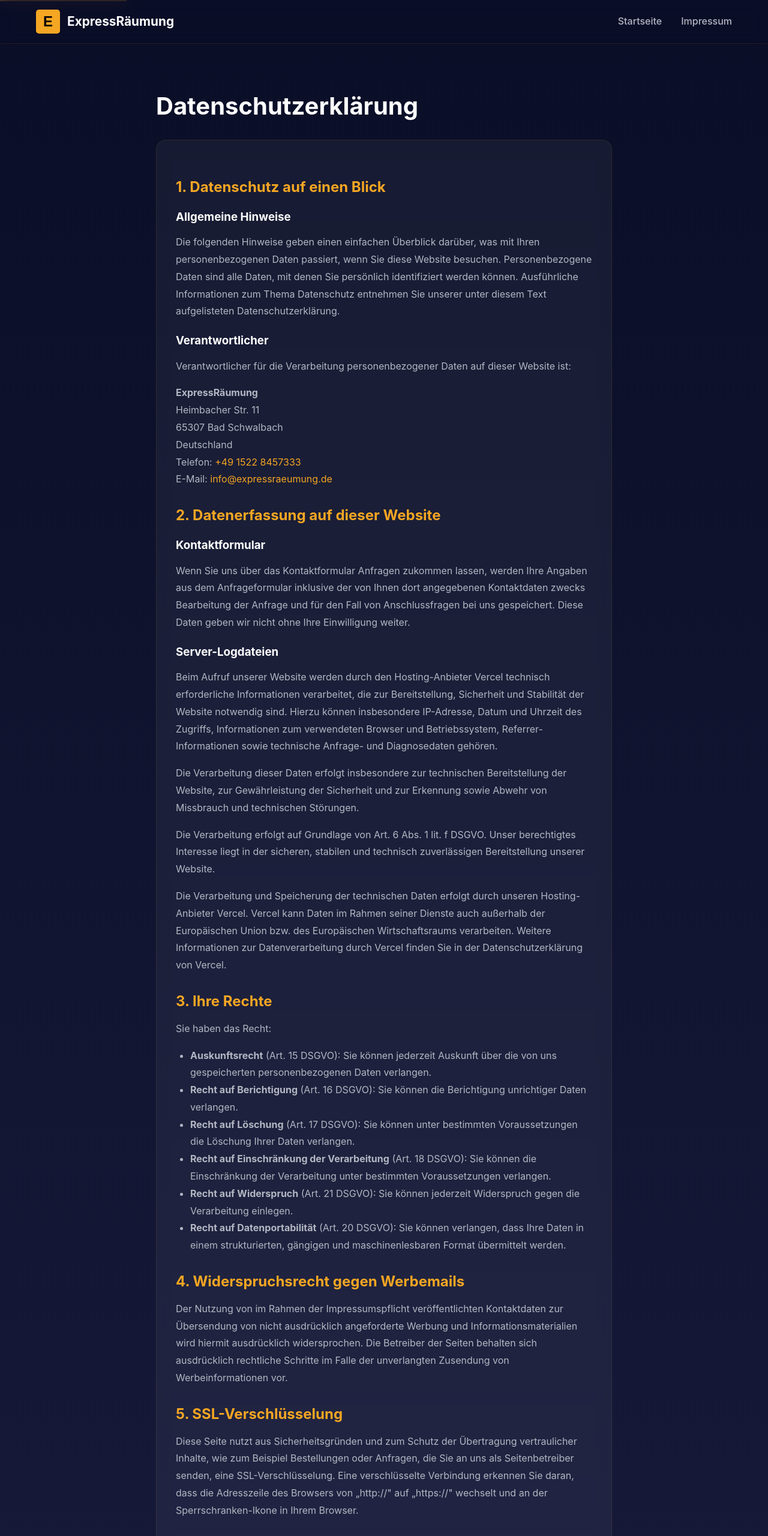
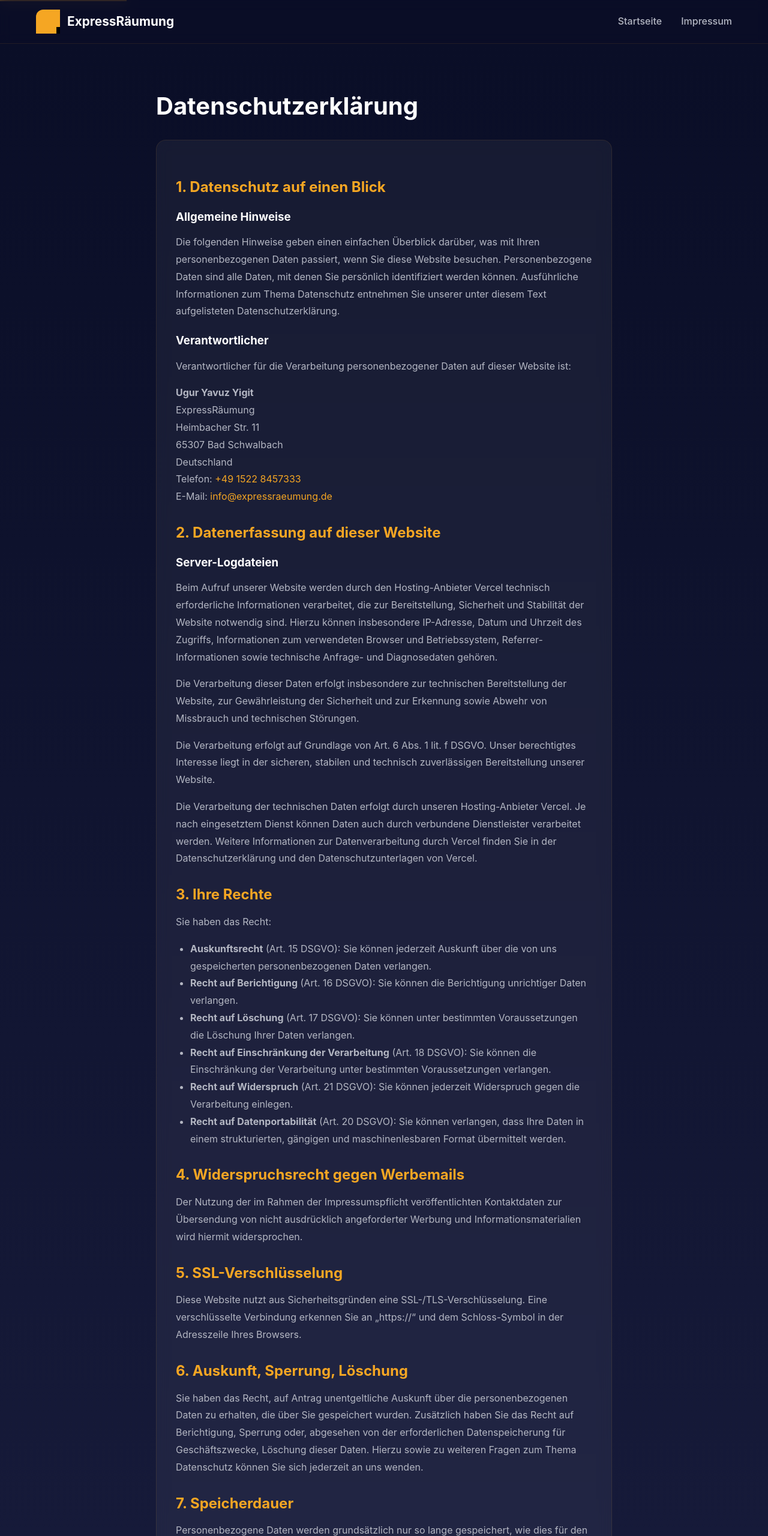
Before and after one commit to ortacmustafa78-byte/expressraeumung, a website: page datenschutz.html in a window 1280 px wide. Shown: the top 2560 px of the page at 60% size. Drawn offline with Linux system fonts and the light colour scheme.

Commit message:
Update datenschutz.html

```diff
--- a/datenschutz.html
+++ b/datenschutz.html
@@ -7,11 +7,11 @@
     <link rel="stylesheet" href="style.css">
 </head>
 <body>
-    <!-- Navigation -->
     <nav class="navbar" id="navbar">
         <div class="navbar-container">
             <div class="navbar-logo">
-                <svg width="40" height="40" viewBox="0 0 100 100" fill="none">
+                <svg width="40" height="40" view
+    <!-- Navigation -->Box="0 0 100 100" fill="none">
                     <rect width="100" height="100" rx="12" fill="#F5A623"/>
                     <text x="50" y="70" font-size="60" fill="#000" text-anchor="middle" font-weight="bold" font-family="Arial">E</text>
                 </svg>
@@ -51,7 +51,8 @@
 </p>
 
 <p>
-    <strong>ExpressRäumung</strong><br>
+    <strong>Ugur Yavuz Yigit</strong><br>
+ExpressRäumung<br>
 Heimbacher Str. 11<br>
 65307 Bad Schwalbach<br>
 Deutschland<br>
@@ -60,11 +61,7 @@
 </p>
                 <h2 style="color: var(--primary); font-size: 1.5rem; margin-top: 2rem; margin-bottom: 1rem; text-align: left;">2. Datenerfassung auf dieser Website</h2>
 
-                <h3 style="color: var(--text-primary); margin-top: 1.5rem;">Kontaktformular</h3>
 
-                <p>
-                    Wenn Sie uns über das Kontaktformular Anfragen zukommen lassen, werden Ihre Angaben aus dem Anfrageformular inklusive der von Ihnen dort angegebenen Kontaktdaten zwecks Bearbeitung der Anfrage und für den Fall von Anschlussfragen bei uns gespeichert. Diese Daten geben wir nicht ohne Ihre Einwilligung weiter.
-                </p>
 
                <h3 style="color: var(--text-primary); margin-top: 1.5rem;">Server-Logdateien</h3>
 
@@ -81,7 +78,7 @@
 </p>
 
 <p>
-    Die Verarbeitung und Speicherung der technischen Daten erfolgt durch unseren Hosting-Anbieter Vercel. Vercel kann Daten im Rahmen seiner Dienste auch außerhalb der Europäischen Union bzw. des Europäischen Wirtschaftsraums verarbeiten. Weitere Informationen zur Datenverarbeitung durch Vercel finden Sie in der Datenschutzerklärung von Vercel.
+    Die Verarbeitung der technischen Daten erfolgt durch unseren Hosting-Anbieter Vercel. Je nach eingesetztem Dienst können Daten auch durch verbundene Dienstleister verarbeitet werden. Weitere Informationen zur Datenverarbeitung durch Vercel finden Sie in der Datenschutzerklärung und den Datenschutzunterlagen von Vercel.
 </p>
 
                 <h2 style="color: var(--primary); font-size: 1.5rem; margin-top: 2rem; margin-bottom: 1rem; text-align: left;">3. Ihre Rechte</h2>
@@ -101,13 +98,13 @@
                 <h2 style="color: var(--primary); font-size: 1.5rem; margin-top: 2rem; margin-bottom: 1rem; text-align: left;">4. Widerspruchsrecht gegen Werbemails</h2>
 
                 <p>
-                    Der Nutzung von im Rahmen der Impressumspflicht veröffentlichten Kontaktdaten zur Übersendung von nicht ausdrücklich angeforderte Werbung und Informationsmaterialien wird hiermit ausdrücklich widersprochen. Die Betreiber der Seiten behalten sich ausdrücklich rechtliche Schritte im Falle der unverlangten Zusendung von Werbeinformationen vor.
+    Der Nutzung der im Rahmen der Impressumspflicht veröffentlichten Kontaktdaten zur Übersendung von nicht ausdrücklich angeforderter Werbung und Informationsmaterialien wird hiermit widersprochen.
 </p>
 
               <h2 style="color: var(--primary); font-size: 1.5rem; margin-top: 2rem; margin-bottom: 1rem; text-align: left;">5. SSL-Verschlüsselung</h2>
 
 <p>
-                    Diese Seite nutzt aus Sicherheitsgründen und zum Schutz der Übertragung vertraulicher Inhalte, wie zum Beispiel Bestellungen oder Anfragen, die Sie an uns als Seitenbetreiber senden, eine SSL-Verschlüsselung. Eine verschlüsselte Verbindung erkennen Sie daran, dass die Adresszeile des Browsers von „http://" auf „https://" wechselt und an der Sperrschranken-Ikone in Ihrem Browser.
+    Diese Website nutzt aus Sicherheitsgründen eine SSL-/TLS-Verschlüsselung. Eine verschlüsselte Verbindung erkennen Sie an „https://“ und dem Schloss-Symbol in der Adresszeile Ihres Browsers.
 </p>
 
                 <h2 style="color: var(--primary); font-size: 1.5rem; margin-top: 2rem; margin-bottom: 1rem; text-align: left;">6. Auskunft, Sperrung, Löschung</h2>
@@ -119,7 +116,7 @@
                <h2 style="color: var(--primary); font-size: 1.5rem; margin-top: 2rem; margin-bottom: 1rem; text-align: left;">7. Speicherdauer</h2>
 
 <p>
-                    Personenbezogene Daten werden gelöscht oder gesperrt, sobald der Zweck der Speicherung entfällt. Eine Speicherung kann darüber hinaus erfolgen, wenn dies durch den Europäischen oder nationalen Gesetzgeber in unionsrechtlichen Verordnungen, Gesetzen oder sonstigen Vorschriften, denen der Verantwortliche unterliegt, vorgesehen wurde.
+    Personenbezogene Daten werden grundsätzlich nur so lange gespeichert, wie dies für den jeweiligen Zweck erforderlich ist. Darüber hinaus können gesetzliche Aufbewahrungspflichten bestehen. Nach Ablauf der jeweiligen Fristen werden die Daten gelöscht, sofern keine weitere rechtliche Grundlage für eine Speicherung besteht.
 </p>
 
                 <h2 style="color: var(--primary); font-size: 1.5rem; margin-top: 2rem; margin-bottom: 1rem; text-align: left;">8. Kontakt und Beschwerderecht</h2>
@@ -132,10 +129,15 @@
                     <strong>ExpressRäumung</strong><br>
                    Telefon: <a href="tel:+4915228457333" style="color: var(--primary);">+49 1522 8457333</a><br>
                     E-Mail: <a href="mailto:info@expressraeumung.de" style="color: var(--primary);">info@expressraeumung.de</a>
+              <p>
+    Sie haben darüber hinaus das Recht, sich bei einer Datenschutzaufsichtsbehörde zu beschweren. Zuständige Aufsichtsbehörde für unser Unternehmen ist:
 </p>
 
 <p>
-                    Sie haben darüber hinaus das Recht, sich bei einer Datenschutzbehörde zu beschweren. Die für ExpressRäumung zuständige Datenschutzbehörde ist das Bundesamt für Datenschutz und Informationsfreiheit.
+    <strong>Der Hessische Beauftragte für Datenschutz und Informationsfreiheit (HBDI)</strong><br>
+    Gustav-Stresemann-Ring 1<br>
+    65189 Wiesbaden<br>
+    Deutschland
 </p>
 
                 <p style="margin-top: 2rem; font-size: 0.9rem;">
```
Lines whose indentation alone changed are shown as unchanged.
